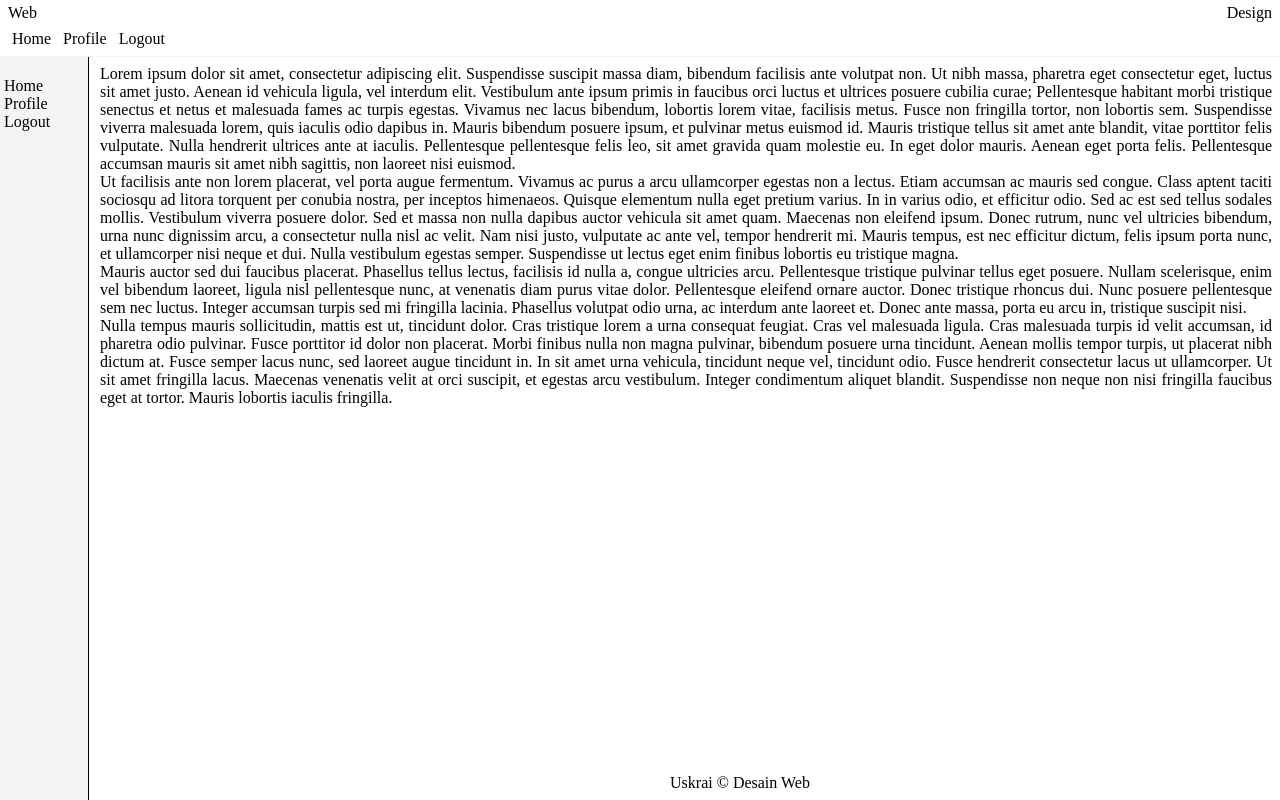
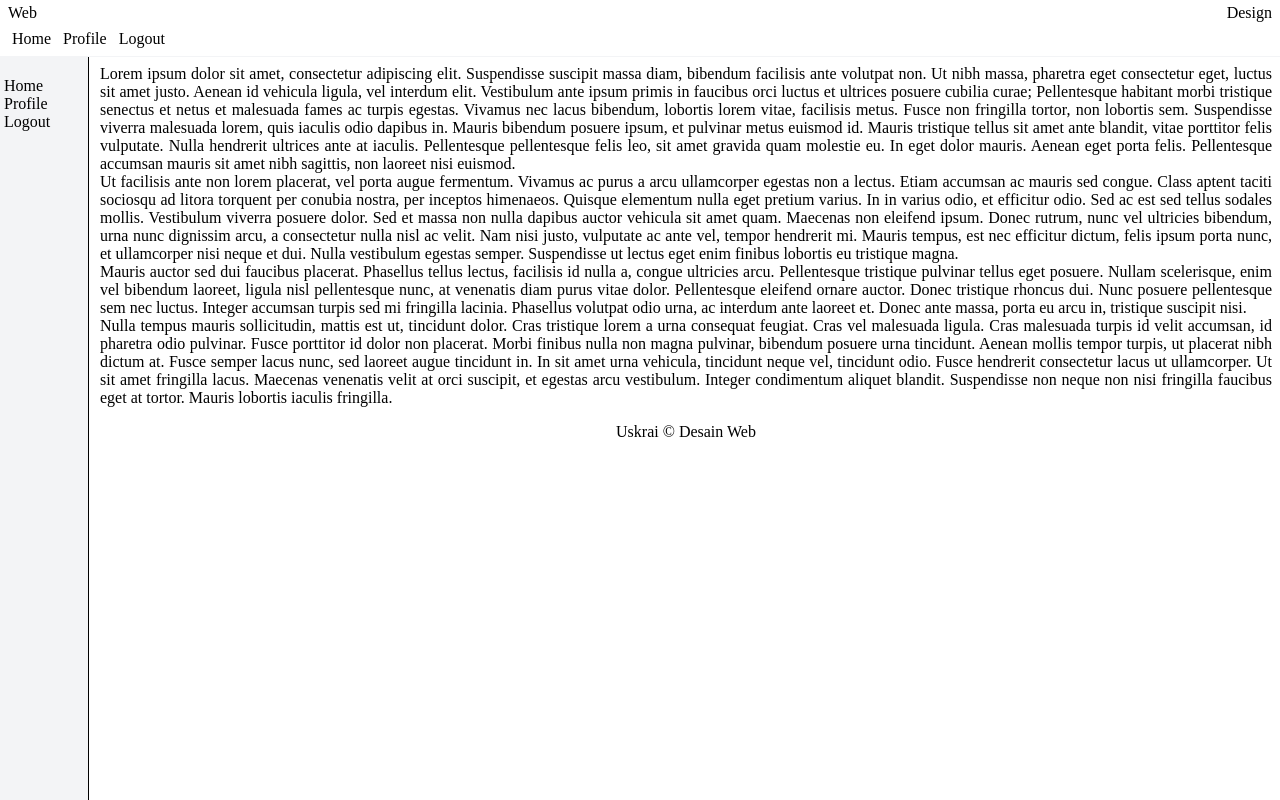
Before and after one commit to Uskrai/semester5-web-design, a plain HTML site: page itk/smt5/web/tugas-1/index.html in a window 1280 px wide. Drawn offline with Linux system fonts and the light colour scheme.

Commit message:
revert sticky footer

```diff
--- a/itk/smt5/web/tugas-1/index.css
+++ b/itk/smt5/web/tugas-1/index.css
@@ -77,8 +77,6 @@
 }
 
 .footer {
-  position: fixed;
-  bottom: 0;
   text-align: center;
-  width: 100%;
+  overflow-x: hidden;
 }
```
